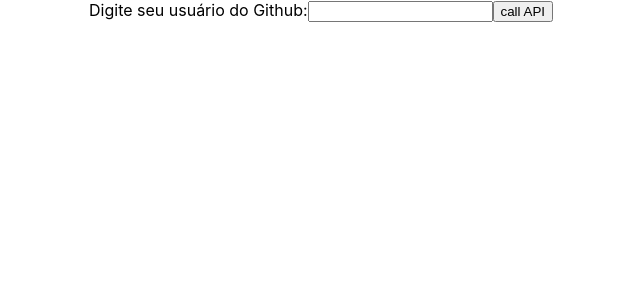
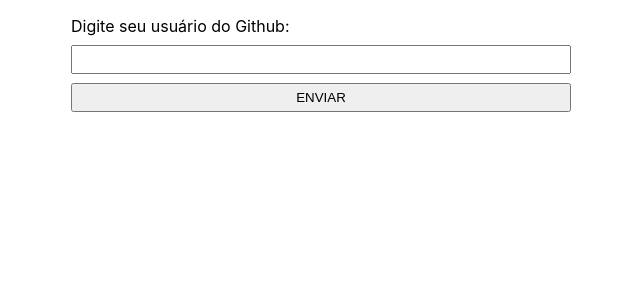
Before and after one commit to talitaoliveira/using-loader-wait-request-react, a React (Create React App) app: page / in a window 1280 px wide. Shown: the top 300 px of the page, without its empty margins (319-959 px from the left). Built offline with nearby package versions, Linux system fonts and the light colour scheme.

Commit message:
Add some class to style and change the name of the submit button

```diff
--- a/src/App.css
+++ b/src/App.css
@@ -6,3 +6,21 @@
     justify-content: center;
     align-items: center;
 }
+
+.form-github-user {
+    margin-top: 1rem;
+    display: flex;
+    flex-direction: column;
+    justify-content: space-between;
+    width: 100%;
+    height: 6rem;
+}
+
+.input-github-user {
+    padding: .3rem;
+}
+
+.btn-submit {
+    padding: .3rem;
+    text-transform: uppercase;
+}
--- a/src/App.js
+++ b/src/App.js
@@ -13,10 +13,10 @@ const App = () => {
 
   return (
     <div className="app">
-      <form onSubmit={handleForm}>
-        <label htmlFor="github-user">Digite seu usuário do Github:</label>
-        <input type="text" id="github-user"/>
-        <button type="submit">call API</button>
+      <form onSubmit={handleForm} className="form-github-user">
+        <label htmlFor="github-user" className="label-github-user">Digite seu usuário do Github:</label>
+        <input type="text" id="github-user" className="input-github-user"/>
+        <button type="submit" className="btn-submit">Enviar</button>
       </form>
       {showLoader && <Loader/>}
     </div>
```
Also changed, not shown: 1 other file (tests, documents, lock files or other folders).
